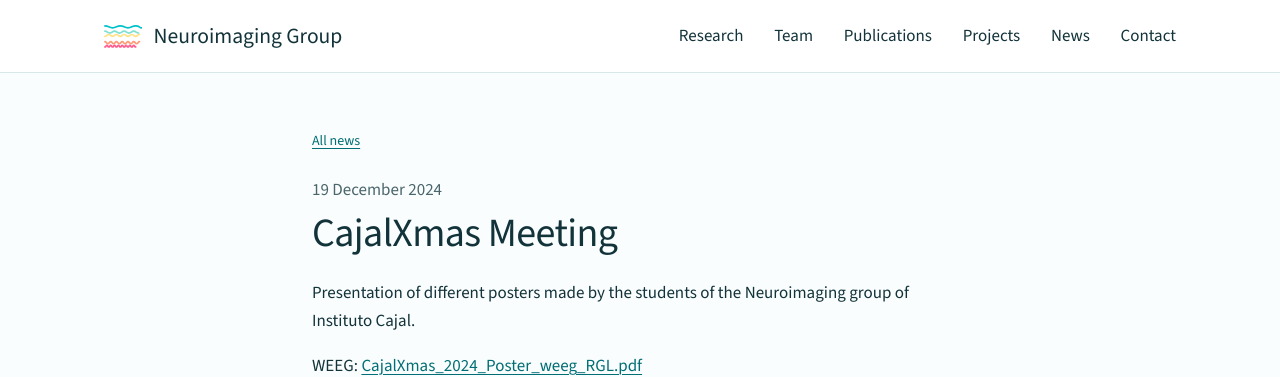
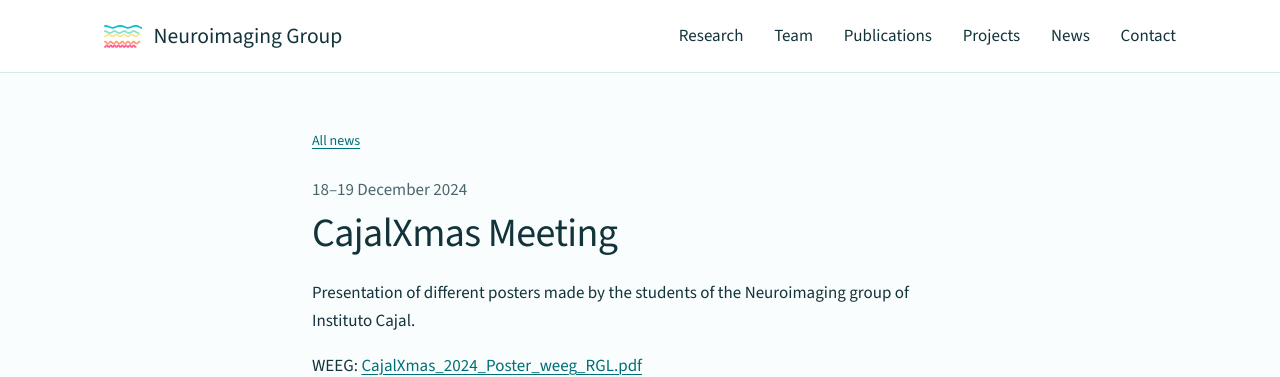
Before and after one commit to cajal-neuroimaging/cajal-neuroimaging.github.io, a Jekyll site: the page built from _posts/2024-12-18-cajalxmas-meeting.md, in a window 1280 px wide. Shown: the top 377 px of the page. Built offline with Jekyll 4.4.1, drawn with Linux system fonts in a browser that asks for light colours; our own code applies the rules of GitHub Pages for plain Markdown files.

Commit message:
Show date ranges as written
Co-Authored-By: Claude Opus 5.5 <noreply@anthropic.com>
Claude-Session: https://claude.ai/code/session_016qHx7xJtVuA2p8MXZK7uaB

```diff
--- a/_includes/news-card.html
+++ b/_includes/news-card.html
@@ -1,7 +1,7 @@
 <li class="news-card">
   <a class="news-card__link" href="{{ post.url | relative_url }}">
     <div class="news-card__thumb">{% if post.image %}<img src="{{ post.image | relative_url }}" alt="" loading="lazy">{% endif %}</div>
-    <time datetime="{{ post.date | date: '%Y-%m-%d' }}">{{ post.date_label | default: post.date | date: "%-d %B %Y" }}</time>
+    <time datetime="{{ post.date | date: '%Y-%m-%d' }}">{% if post.date_label %}{{ post.date_label }}{% else %}{{ post.date | date: "%-d %B %Y" }}{% endif %}</time>
     <h3>{{ post.title }}</h3>
   </a>
 </li>
--- a/_layouts/post.html
+++ b/_layouts/post.html
@@ -3,7 +3,7 @@ layout: default
 ---
 <article class="post wrap">
   <p class="post__back"><a href="{{ '/news/' | relative_url }}">All news</a></p>
-  <time class="post__date" datetime="{{ page.date | date: '%Y-%m-%d' }}">{{ page.date_label | default: page.date | date: "%-d %B %Y" }}</time>
+  <time class="post__date" datetime="{{ page.date | date: '%Y-%m-%d' }}">{% if page.date_label %}{{ page.date_label }}{% else %}{{ page.date | date: "%-d %B %Y" }}{% endif %}</time>
   <h1>{{ page.title }}</h1>
   {% if page.image %}<img class="post__image" src="{{ page.image | relative_url }}" alt="">{% endif %}
   <div class="post__body">{{ content }}</div>
```
Also changed, not shown: _posts/2024-12-18-cajalxmas-meeting.md (+1 -1 lines).
